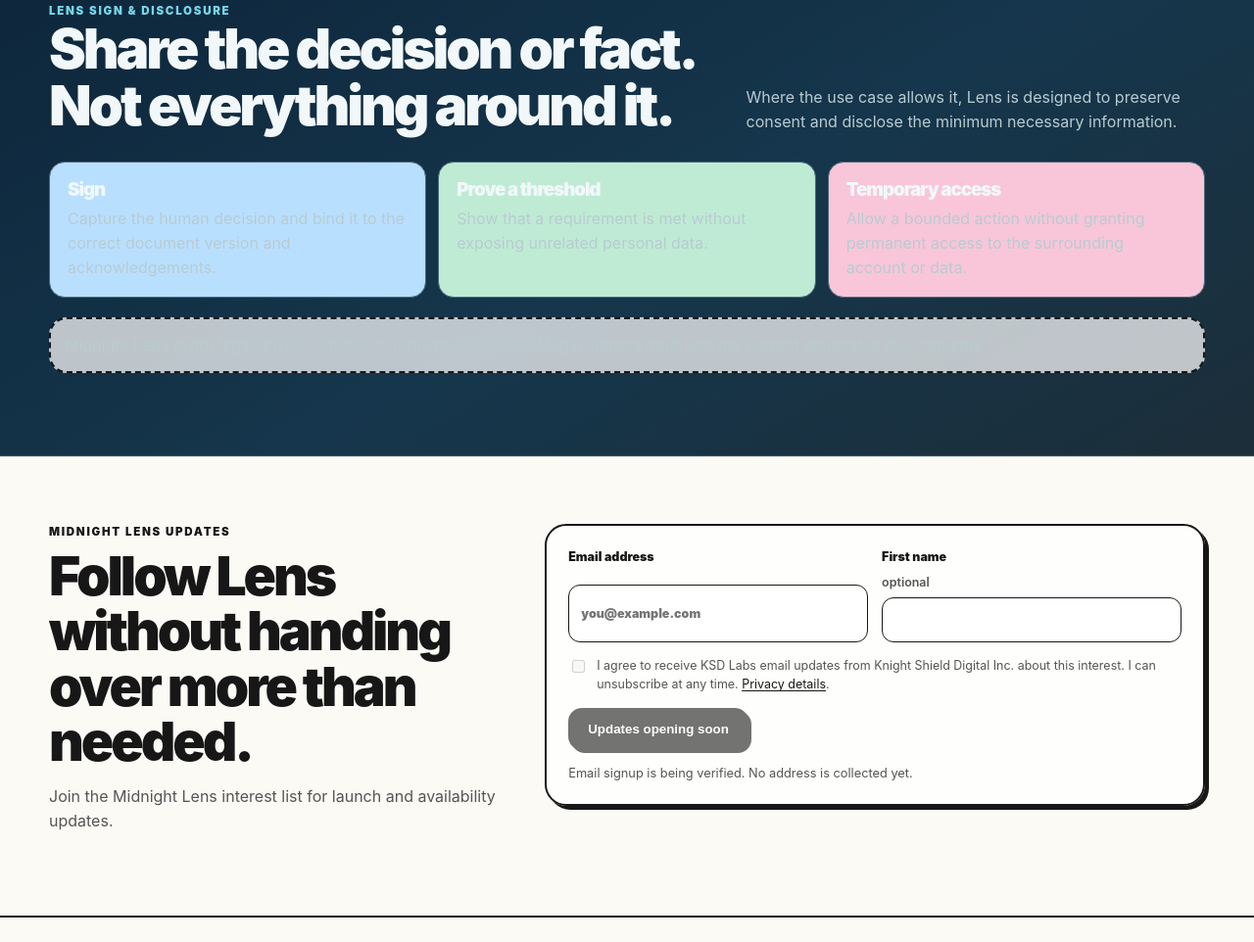
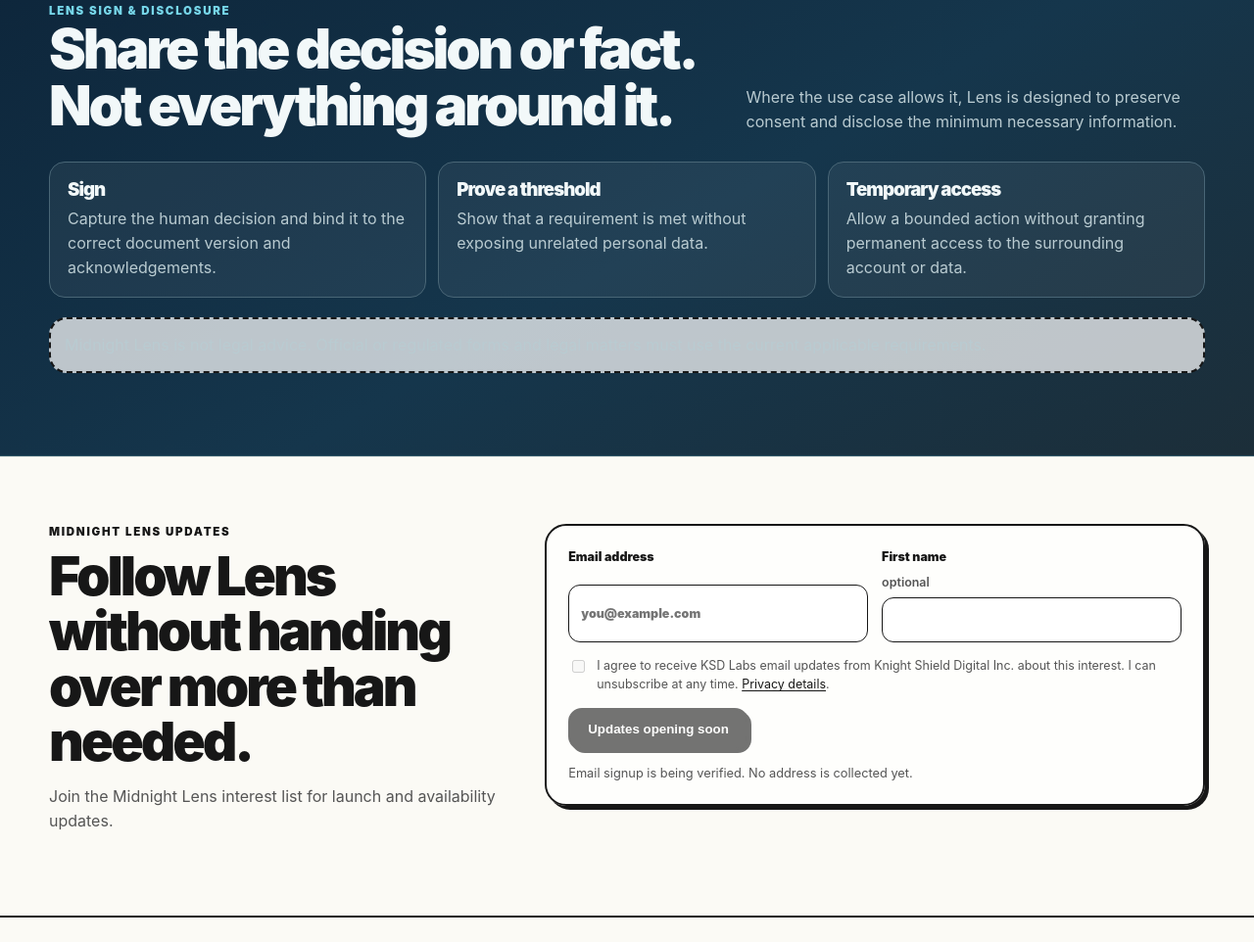
Before and after one commit to Knight-Shield-Wallet/whitepaper, a plain HTML site: page midnight-lens/index.html in a window 1280 px wide. Shown: the part 2851-3813 px from the top of the page at 98% size. Drawn offline with Linux system fonts and the light colour scheme.

Commit message:
Preserve Midnight Lens premium card treatment

```diff
--- a/assets/styles.css
+++ b/assets/styles.css
@@ -369,3 +369,11 @@ details summary{color:var(--habitat-ink)}
   .page-hero h1{font-size:clamp(2.45rem,11vw,4.2rem)}
   .section.alt{background:rgba(220,203,250,.14)}
 }
+
+/* Keep Midnight Lens's premium room independent from Habitat's Bento colors. */
+.lens-room .catalogue-grid>.category:not(.habitat-card){
+  border:1px solid #496676;
+  border-radius:16px;
+  box-shadow:none;
+  background:rgba(255,255,255,.055)
+}
```
